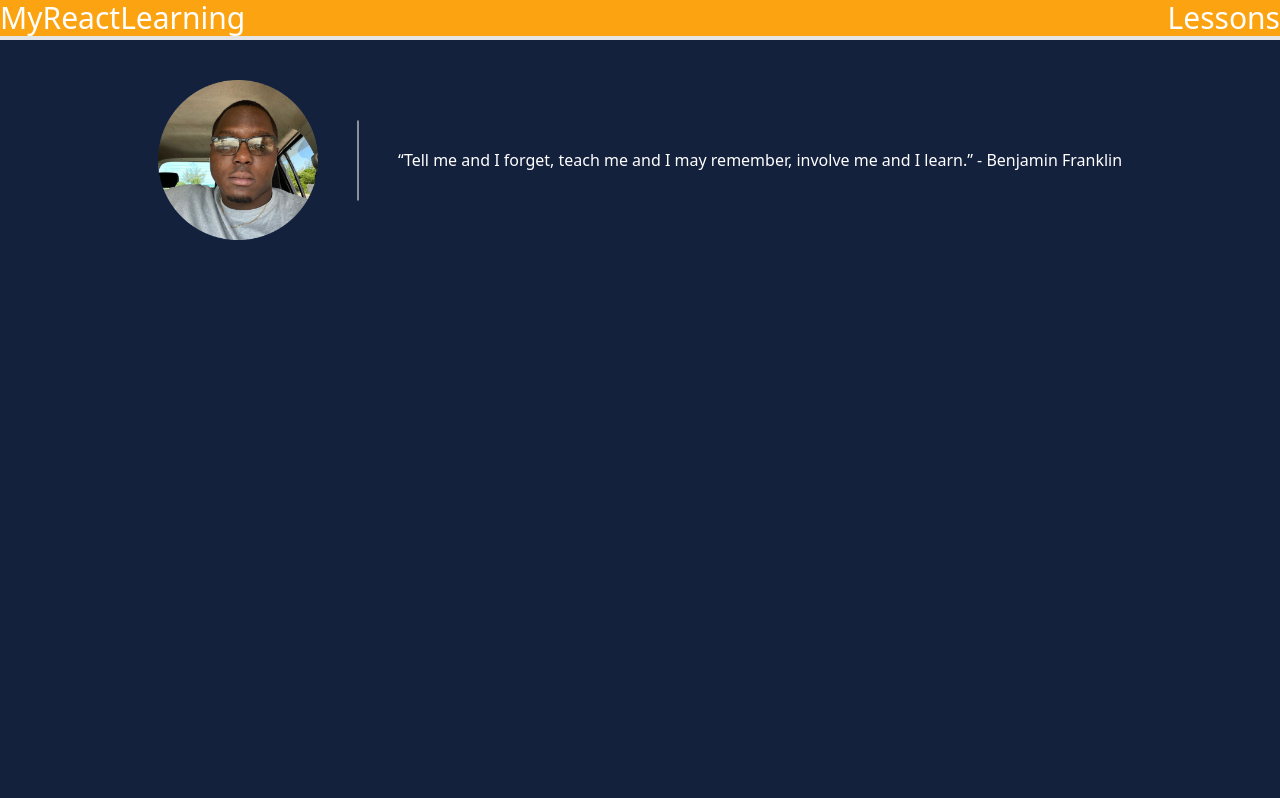
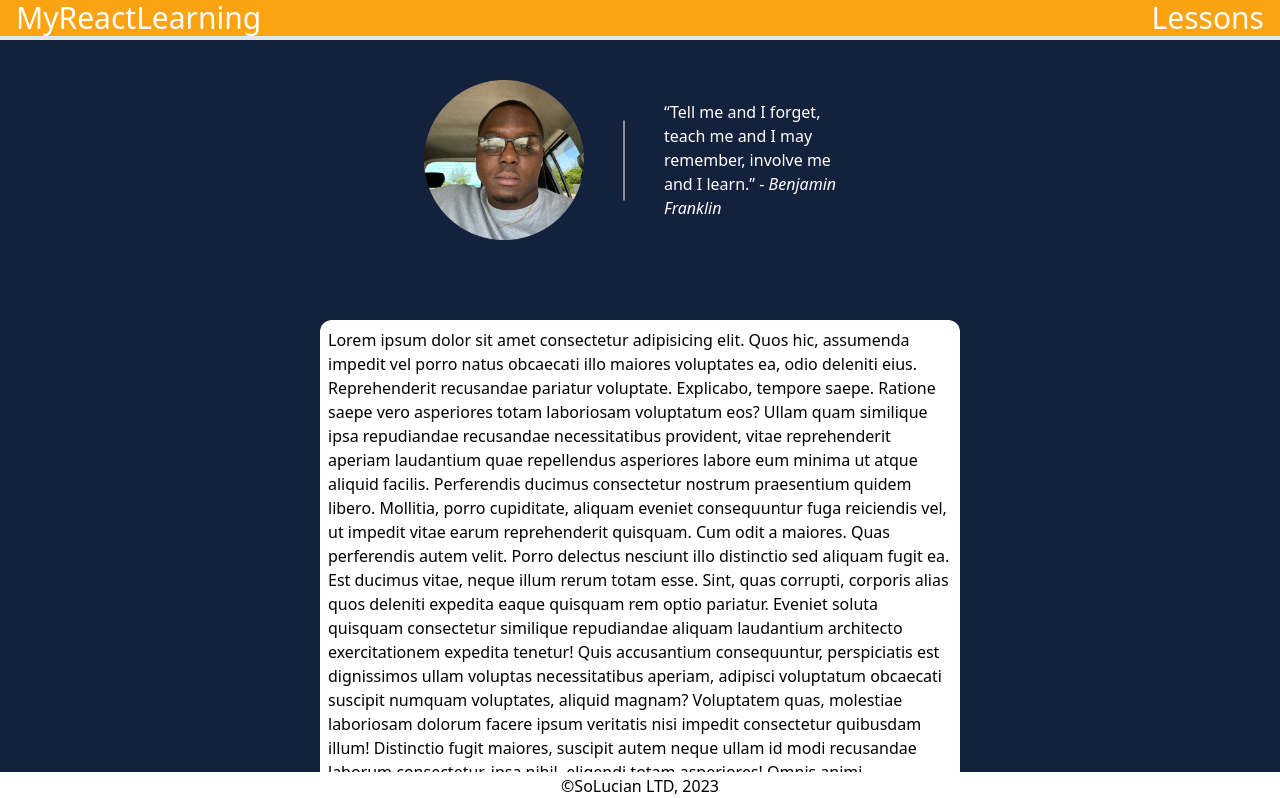
Before and after one commit to CoreyMckenzie/MyReactLearning, a React (Create React App) app: page / in a window 1280 px wide. Shown: the top 798 px of the page. Built offline with nearby package versions, Linux system fonts and the light colour scheme.

Commit message:
Finished the home page by adding a footer and an article box that defines what this website will be about, although the description only contains filler for now. Additional styling to taste as well.

```diff
--- a/src/App.js
+++ b/src/App.js
@@ -3,12 +3,14 @@ import Home from "./pages/Home";
 import Props from "./pages/Props"
 import Lessons from "./pages/Lessons";
 import Headerbar from "./Components/Headersurl";
+import Footer from "./Components/Footer"
 
 
 function App() {
   return (
     <Router>
       <Headerbar/>
+      <Footer/>
       <Routes>
         <Route path="/" element={<Home/>}></Route>
         <Route path="/lessons" element={<Lessons/>}></Route>
--- /dev/null
+++ b/src/Components/Footer.jsx
@@ -0,0 +1,9 @@
+import React from 'react'
+
+export default function Footer() {
+  return (
+      <footer className="border-2 border-white bg-white bottom-0 absolute w-[100%] h-15">
+        <p className="text-black text-center">©SoLucian LTD, 2023</p>
+    </footer>
+  )
+}
--- a/src/Components/Headersurl.jsx
+++ b/src/Components/Headersurl.jsx
@@ -5,11 +5,11 @@ export default function Headerbar() {
     const navigate = useNavigate();
   return (
     <div className="border-b-4 bg-secondary border-b-third w-[100%]">
-        <header className="flex justify-between">
+      <header className="flex justify-between ml-[1rem]">
         <h1 className={"text-3xl text-white cursor-pointer"} onClick={() => navigate("/")}>MyReactLearning</h1>
         <nav>
           <ul>
-            <li className="mx-auto text-3xl text-white cursor-pointer" onClick={() => navigate("/Lessons")}>Lessons</li>
+            <li className="mx-auto text-3xl text-white cursor-pointer mr-[1rem]" onClick={() => navigate("/Lessons")}>Lessons</li>
           </ul>
         </nav>
         </header>
--- a/src/pages/Home.jsx
+++ b/src/pages/Home.jsx
@@ -3,10 +3,24 @@ import selfie from "./ProfilePictureMaker.png";
 
 export default function home() {
   return (
-      <section className="flex items-center justify-center mt-10">
-        <img src={selfie} alt="Selfie Of Corey Mckenzie" className=" h-[10rem]"/>
-        <hr className="w-4 pl-20 rotate-90"/>
-        <p> “Tell me and I forget, teach me and I may remember, involve me and I learn.” - Benjamin Franklin</p>
-      </section>
+  <div>
+    <section className="flex items-center justify-center mt-10 mb-5">
+      <img src={selfie} alt="Selfie Of Corey Mckenzie" className=" h-[10rem]"/>
+      <hr className="w-4 pl-20 rotate-90"/>
+        <p className="text-md w-[15%]"> “Tell me and I forget, teach me and I may remember, involve me and I learn.” - <em>Benjamin Franklin</em></p>
+    </section>
+    <article className="bg-white w-[50%] h-[50%] mx-auto rounded-xl">
+      <p className="text-black p-2 text-left leading-6 mt-[5rem]">Lorem ipsum dolor sit amet consectetur adipisicing elit. Quos hic, assumenda impedit vel porro natus obcaecati illo maiores voluptates ea, odio deleniti eius. Reprehenderit recusandae pariatur voluptate. Explicabo, tempore saepe.
+      Ratione saepe vero asperiores totam laboriosam voluptatum eos? Ullam quam similique ipsa repudiandae recusandae necessitatibus provident, vitae reprehenderit aperiam laudantium quae repellendus asperiores labore eum minima ut atque aliquid facilis.
+      Perferendis ducimus consectetur nostrum praesentium quidem libero. Mollitia, porro cupiditate, aliquam eveniet consequuntur fuga reiciendis vel, ut impedit vitae earum reprehenderit quisquam. Cum odit a maiores. Quas perferendis autem velit.
+      Porro delectus nesciunt illo distinctio sed aliquam fugit ea. Est ducimus vitae, neque illum rerum totam esse. Sint, quas corrupti, corporis alias quos deleniti expedita eaque quisquam rem optio pariatur.
+      Eveniet soluta quisquam consectetur similique repudiandae aliquam laudantium architecto exercitationem expedita tenetur! Quis accusantium consequuntur, perspiciatis est dignissimos ullam voluptas necessitatibus aperiam, adipisci voluptatum obcaecati suscipit numquam voluptates, aliquid magnam?
+      Voluptatem quas, molestiae laboriosam dolorum facere ipsum veritatis nisi impedit consectetur quibusdam illum! Distinctio fugit maiores, suscipit autem neque ullam id modi recusandae laborum consectetur, ipsa nihil, eligendi totam asperiores!
+      Omnis animi necessitatibus perspiciatis, ab pariatur alias laborum exercitationem nemo nam consequatur nisi reiciendis nobis laudantium debitis deleniti tenetur qui quas corporis! Distinctio odio ad blanditiis, incidunt voluptatibus aut sapiente.
+      Explicabo voluptate fugiat adipisci eos asperiores mollitia ut in nisi obcaecati eveniet cumque amet recusandae ratione voluptatibus alias esse impedit omnis, voluptas, nihil ipsam. Quam pariatur eligendi minima ab esse?
+      Animi sapiente, voluptatibus facere unde, eos illum repellendus nesciunt saepe quo aspernatur dolor consequatur blanditiis amet, praesentium exercitationem optio quas officia dolorum est? Dolorum magni expedita et totam corporis ullam.
+      Voluptatibus, rerum quia cupiditate provident quam autem velit cumque fugiat repellat, veritatis quasi eos hic voluptas molestias possimus maiores ratione neque. Maxime ipsam autem ea enim cum deserunt ut consequuntur.</p>
+    </article>
+  </div>
   )
 }
--- a/tailwind.config.js
+++ b/tailwind.config.js
@@ -12,7 +12,7 @@ module.exports = {
       'primary': '#14213D',
       'secondary': '#FCA311',
       'third': '#E5E5E5',
-      'black': '000000',
+      'black': '#000000',
     },
   },
   plugins: [],
```
